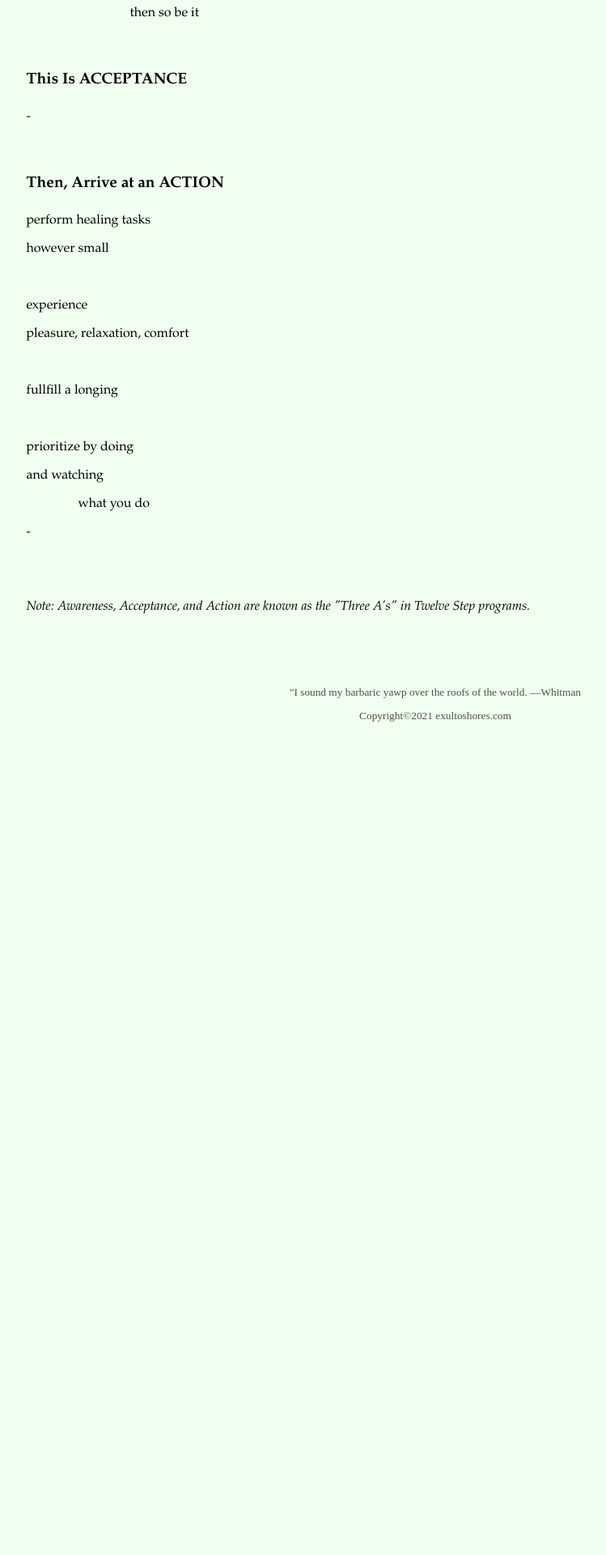
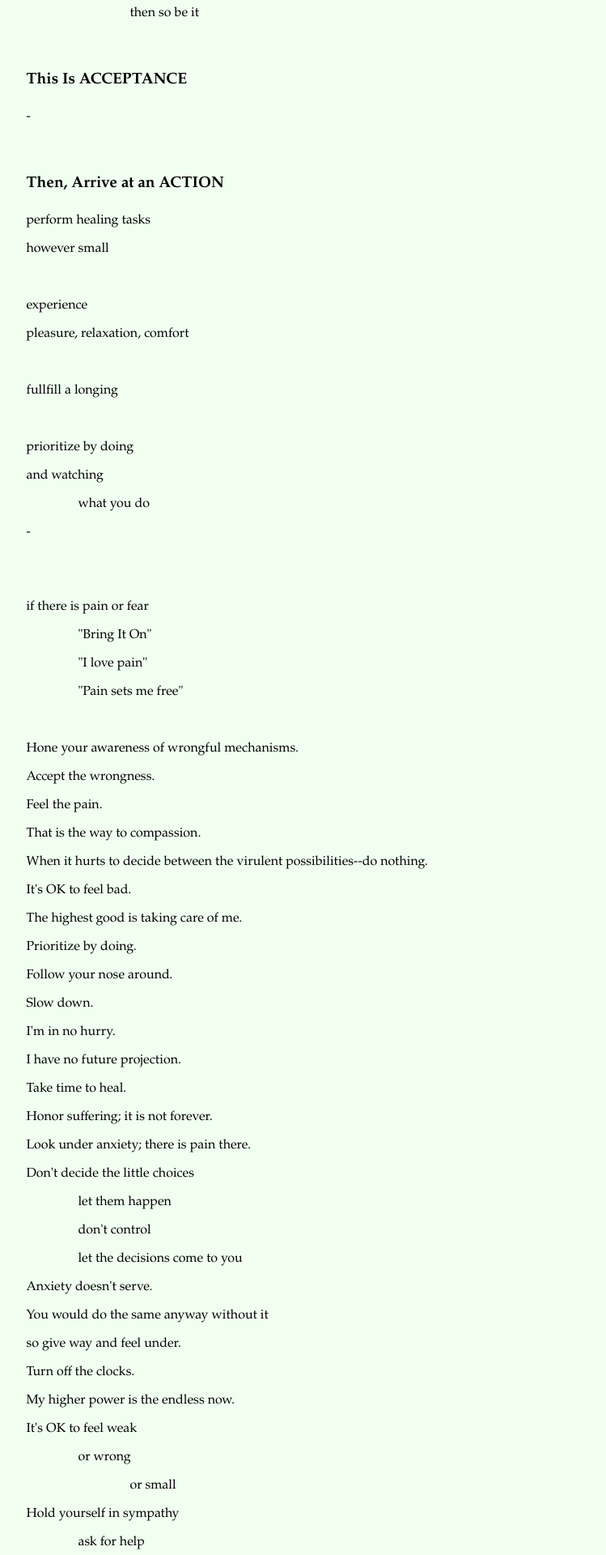
Before and after one commit to alanisaacs/alongthelonging, a Flask app: page /aphorisms in a window 1280 px wide. Shown: the part 1080-3000 px from the top of the page at 81% size, without its empty margins (102-851 px from the left). Before the commit the page ends 1971 px from the top, so only its background shows below. Run offline with Flask 2, Linux system fonts and the light colour scheme.

Commit message:
Add aphorism content

```diff
--- a/aphorisms/templates/aphorisms.html
+++ b/aphorisms/templates/aphorisms.html
@@ -16,66 +16,209 @@
 </div>
 
 <div class=article>
+	<div class=apho>
 		<p>&nbsp;</p>
 		<h4>Stop</h4>
+	</div>
+	<div class=apho>
 		<p>Sit quietly</p>
+	</div>
+	<div class=apho>
 		<p class=ti-1>Ask for openness</p>
-    <p class=ti-2>Your job is to feel</p>
+	</div>
+	<div class=apho>
+		<p class=xyz>Your job is to feel</p>
+	</div>
+	<div class=apho>
 		<p class=ti-1>Learn from breathing</p>
+	</div>
+	<div class=apho>
 		<p class=ti-2>Letting out is letting go, of thinking</p>
+	</div>
+	<div class=apho>
 		<p>All things pass even to die</p>
+	</div>
 	<p>&nbsp;</p>
+	<div class=apho>
 		<p>Time slows</p>
 		<p>To the space of a breath</p>
+	</div>
 	<p>&nbsp;</p>
 	<h4>This Is AWARENESS</h4>
 	<p>-</p>
 	<p>&nbsp;</p>
+	<div class=apho>
 		<p>the best I can do</p>
 		<p>is to take care of myself</p>
 		<p>at my worst</p>
+	</div>
 	<p>&nbsp;</p>
+	<div class=apho>
 		<p>if all I can do</p>
 		<p class=ti-1>is to sit</p>
 		<p class=ti-1>lost in confusion</p>
 		<p class=ti-2>then so be it</p>
+	</div>
 	<p>&nbsp;</p>
 	<h4>This Is ACCEPTANCE</h4>
 	<p>-</p>
 	<p>&nbsp;</p>
 	<h4>Then, Arrive at an ACTION</h4>
+	<div class=apho>
 		<p>perform healing tasks</p>
 		<p>however small</p>
+	</div>
 	<p>&nbsp;</p>
+	<div class=apho>
 		<p>experience</p>
 		<p>pleasure, relaxation, comfort</p>
+	</div>
 	<p>&nbsp;</p>
+	<div class=apho>
 		<p>fullfill a longing</p>
+	</div>
 	<p>&nbsp;</p>
+	<div class=apho>
 		<p>prioritize by doing</p>
 		<p>and watching</p>
 		<p class=ti-1>what you do</p>
+	</div>
 	<p>-</p>
 	<p>&nbsp;</p>
 </div>
 
 <div class=article>
-    <p><em>Note: Awareness, Acceptance, and Action
-        are known as the "Three A's" in Twelve Step programs.</em>
-    </p>
-    <p>&nbsp;</p>
-</div>
-
-
-<!--
+	<div class=apho>
 		<p>if there is pain or fear</p>
 		<p class=ti-1>"Bring It On"</p>
 		<p class=ti-1>"I love pain"</p>
 		<p class=ti-1>"Pain sets me free"</p>
+	</div>
 	<p>&nbsp;</p>
-Hone your awareness of wrongful mechanisms
-Accept the wrongness. Feel the pain. That is the way to compassion.
-When it hurts to decide between the virulent possibles--do nothing.
--->
+	<div class=apho>
+		<p>Hone your awareness of wrongful mechanisms.</p>
+	</div>
+	<div class=apho>
+		<p>Accept the wrongness.</p>
+		<p>Feel the pain.</p>
+		<p>That is the way to compassion.</p>
+	</div>
+	<div class=apho>
+		<p>When it hurts to decide between the virulent possibilities--do nothing.</p>
+	</div>
+	<div class=apho>
+		<p>It's OK to feel bad.</p>
+	</div>
+	<div class=apho>
+		<p>The highest good is taking care of me.</p>
+	</div>
+	<div class=apho>
+		<p>Prioritize by doing.</p>
+	</div>
+	<div class=apho>
+		<p>Follow your nose around.</p>
+	</div>
+	<div class=apho>
+		<p>Slow down.</p>
+		<p>I'm in no hurry.</p>
+		<p>I have no future projection.</p>
+	</div>
+	<div class=apho>
+		<p>Take time to heal.</p>
+	</div>
+	<div class=apho>
+		<p>Honor suffering; it is not forever.</p>
+	</div>
+	<div class=apho>
+		<p>Look under anxiety; there is pain there.</p>
+	</div>
+	<div class=apho>
+		<p>Don't decide the little choices</p>
+		<p class=ti-1>let them happen</p>
+		<p class=ti-1>don't control</p>
+		<p class=ti-1>let the decisions come to you</p>
+	</div>
+	<div class=apho>
+		<p>Anxiety doesn't serve.</p>
+		<p>You would do the same anyway without it</p>
+		<p>so give way and feel under.</p>
+	</div>
+	<div class=apho>
+		<p>Turn off the clocks.</p>
+	</div>
+	<div class=apho>
+		<p>My higher power is the endless now.</p>
+	</div>
+	<div class=apho>
+		<p>It's OK to feel weak</p>
+		<p class=ti-1>or wrong</p>
+		<p class=ti-2>or small</p>
+	</div>
+	<div class=apho>
+		<p>Hold yourself in sympathy</p>
+		<p class=ti-1>ask for help</p>
+		<p class=ti-1>don't try to fix or hide</p>
+		<p class=ti-1>letting go leads</p>
+		<p class=ti-2>to well-being in the moment</p>
+	</div>
+	<div class=apho>
+		<p>I can do no wrong.</p>
+	</div>
+	<div class=apho>
+		<p>I'm not doing anything wrong.</p>
+	</div>
+	<div class=apho>
+		<p>Everything (I could do)</p>
+		<p>is already correct</p>
+	</div>
+	<div class=apho>
+		<p>Every moment is exactly perfect</p>
+		<p>including those when I feel only</p>
+		<p class=ti-1>only fear, shame, hyper-vigilance</p>
+		<p>use that knowledge to feel under the fear</p>
+		<p class=ti-1>and let go</p>
+		<p class=ti-1>still perfect</p>
+		<p class=ti-2>regardless of result</p>
+	</div>
+	<div class=apho>
+		<p>I cannot force myself to exist</p>
+		<p class=ti-1>in the endless now</p>
+		<p class=ti-2>... however ...</p>
+		<p class=ti-1>it is easy</p>
+	</div>
+	<div class=apho>
+		<p>Take breath</p>
+		<p>Exhale</p>
+		<p class=ti-1>let go all time</p>
+	</div>
+	<div class=apho>
+		<p>Ask for receptivity</p>
+		<p>"Openness Gentleness Kindness"</p>
+	</div>
+	<div class=apho>
+		<p>Shame is the language of the oppressor. Resist!</p>
+		<p>Even if&mdash;especially if&mdash;it's in your own head.</p>
+	</div>
+	<div class=apho>
+		<p>Trust in the What</p>
+		<p class=ti-1>and the Why will answer itself.</p>
+	</div>
+	<div class=apho>
+		<p>STOP forcing yourself to do what you should.</p>
+		<p>DO only that which you want to</p>
+		<p class=ti-1>that which gives you pleasure.</p>
+	</div>
+</div>
+
+<div class=endnotes>
+	<p>Notes</p>
+    <p>Awareness, Acceptance, and Action
+		are known as the "Three A's" in Twelve Step programs.</p>
+	<p>"Bring It On," "I love pain," and "Pain sets me free
+		come from The Tools by Phil Stutz and Barry Michels.</p>
+	<p>Openness Gentleness Kindness
+		come from Pema Chodron, The Wisdom of No Escape.</p>
+</div>
+
 
 {% endblock %}
--- a/static/styles_atl.css
+++ b/static/styles_atl.css
@@ -48,32 +48,37 @@ body {
     margin: 100px;
 }
 
+/* Endnotes */
+
+.endnotes {
+    color: #991414;
+    border-top: 1px solid black;
+    margin-top: 3em;
+    font-style: italic;
+}
+
 /* Article Defaults */
-
-.article {
-    /* color is in styles_all.css */
-}
 
 .align-r {
     text-align: right;
 }
 
-.article > h1 {
+.article h1 {
     font-size: 3em;
     margin-left: 1rem;
 }
 
-.article > h2 {
+.article h2 {
     font-size: 2em;
     margin-left: .5rem;
 }
 
-.article > h3 {
+.article h3 {
     font-size: 1.5em;
     margin-left: .5rem;
 }
 
-.article > h4 {
+.article h4 {
     font-weight: bold;
     font-size: 1.2em;
 }
@@ -92,10 +97,10 @@ body {
     text-indent: 12rem;
 }
 
-.ti-r0 {
-    text-align: right;
+/* Aphorism Specifics
+
+.apho {
+
 }
 
-.ti-r1 {
-    text-align: right;
-}
+*/
```
Lines whose indentation alone changed are shown as unchanged.
